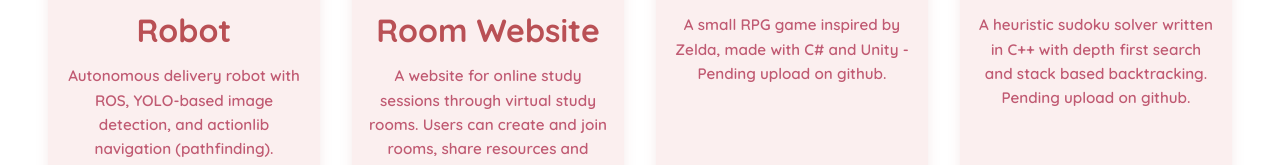
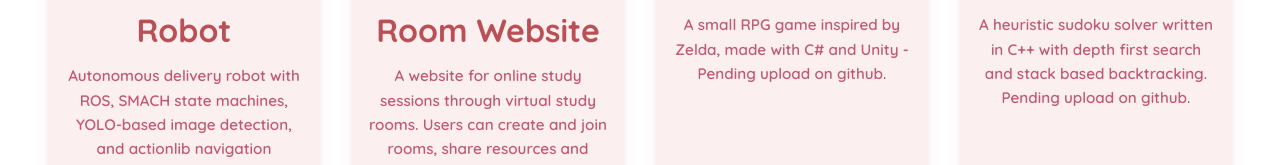
Before and after one commit to GummyBearAmnesia/portfolio-website, a React (Vite) app in the folder my-portfolio/: page /projects in a window 1280 px wide. Shown: the part 601-766 px from the top of the page. Built offline with nearby package versions, Linux system fonts and the light colour scheme.

Commit message:
Small description change

```diff
--- a/my-portfolio/src/pages/Projects.jsx
+++ b/my-portfolio/src/pages/Projects.jsx
@@ -11,7 +11,7 @@ const projects = [
   {
     title: "Hotel Delivery Robot",
     image: Robot,
-    description: "Autonomous delivery robot with ROS, YOLO-based image detection, and actionlib navigation (pathfinding).",
+    description: "Autonomous delivery robot with ROS, SMACH state machines, YOLO-based image detection, and actionlib navigation (pathfinding).",
     repo: "https://github.com/GummyBearAmnesia/ros-hotel-bot"
   },
   {
```
